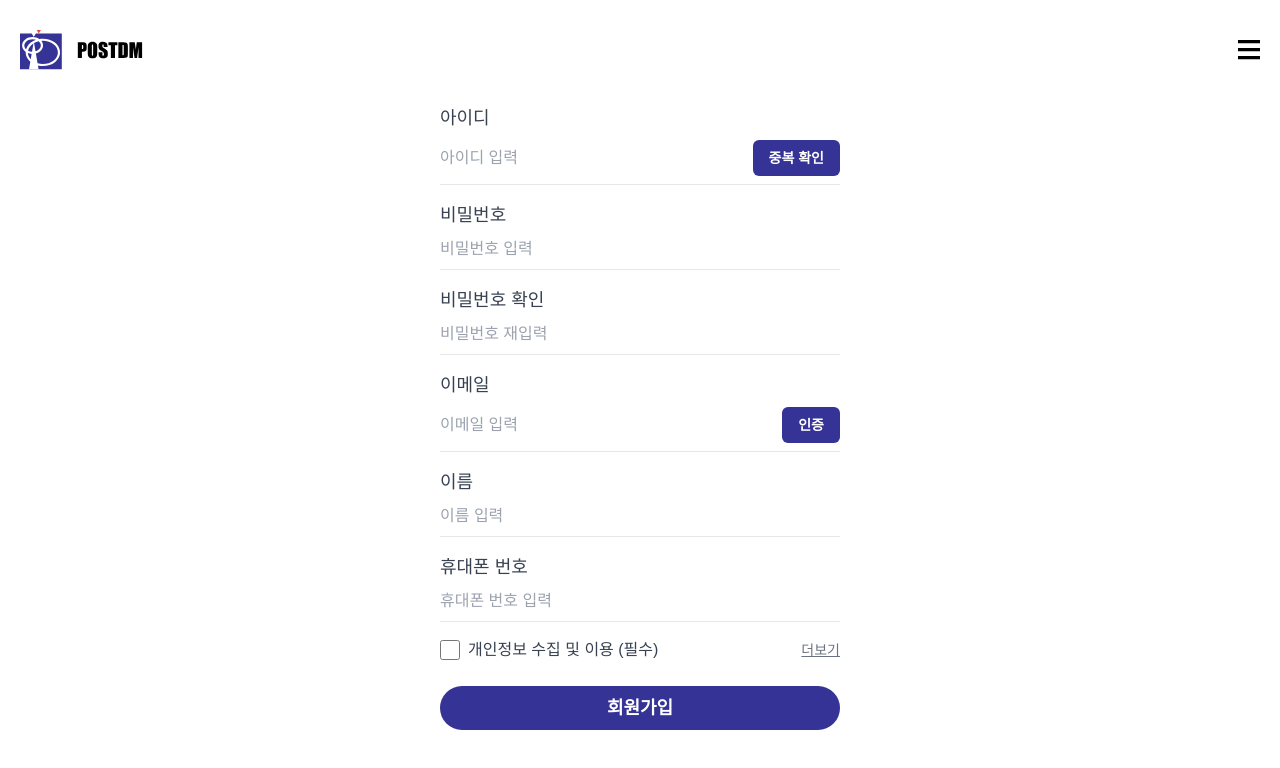
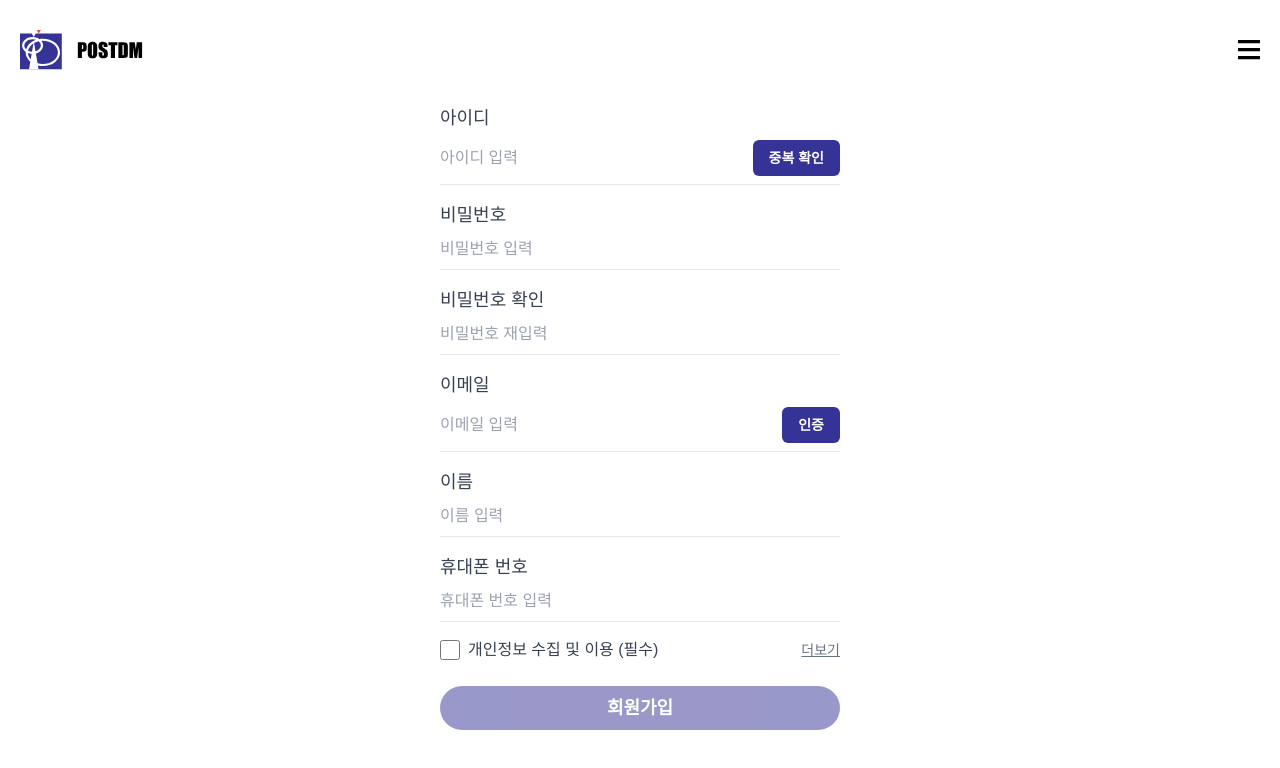
Before and after one commit to fullstack-dev-hub/postdm, a Next.js app in the folder frontend/: page /signup in a window 1280 px wide. Shown: the top 768 px of the page. Built offline with nearby package versions, Linux system fonts and the light colour scheme.

Commit message:
#22 feat: 정보미입력 시 회원가입 버튼 비활성화

```diff
--- a/frontend/src/app/signup/page.tsx
+++ b/frontend/src/app/signup/page.tsx
@@ -26,6 +26,7 @@ const Signup = () => {
   const [isVerificationSuccess, setIsVerificationSuccess] = useState<
     boolean | null
   >(null);
+  const [isPrivacyChecked, setIsPrivacyChecked] = useState(false);
 
   const handleCheckUsername = () => {
     // 아이디 중복 확인 -> 추후 서버 연동
@@ -56,6 +57,19 @@ const Signup = () => {
     // 인증번호 확인 -> 추후 서버 연동
     setIsVerificationSuccess(verificationCode === "123456");
   };
+
+  const isSignupDisabled =
+    !username ||
+    !password ||
+    !confirmPassword ||
+    !email ||
+    !name ||
+    !phone ||
+    !isPrivacyChecked ||
+    isUsernameAvailable === false ||
+    isEmailAvailable === false ||
+    !isPasswordValid ||
+    !isPasswordMatch;
 
   return (
     <div className="max-w-md mx-auto p-6 mt-6">
@@ -141,9 +155,16 @@ const Signup = () => {
         onChange={(e) => setPhone(e.target.value.replace(/\D/g, ""))}
       />
 
-      <PrivacyAgreement />
+      <PrivacyAgreement
+        isChecked={isPrivacyChecked}
+        setIsChecked={setIsPrivacyChecked}
+      />
 
-      <PrimaryButton text="회원가입" onClick={() => alert("회원가입 완료")} />
+      <PrimaryButton
+        text="회원가입"
+        onClick={() => alert("회원가입 완료")}
+        disabled={isSignupDisabled}
+      />
     </div>
   );
 };
--- a/frontend/src/components/signup/PrivacyAgreement.tsx
+++ b/frontend/src/components/signup/PrivacyAgreement.tsx
@@ -3,13 +3,16 @@
 import { useState } from "react";
 import { privacyPolicy } from "@/data/terms";
 
-const PrivacyAgreement = () => {
-  const [isPrivacyChecked, setIsPrivacyChecked] = useState(false);
+interface PrivacyAgreementProps {
+  isChecked: boolean;
+  setIsChecked: (checked: boolean) => void;
+}
+
+const PrivacyAgreement = ({
+  isChecked,
+  setIsChecked,
+}: PrivacyAgreementProps) => {
   const [isModalOpen, setIsModalOpen] = useState(false);
-
-  const handlePrivacyCheck = () => {
-    setIsPrivacyChecked((prev) => !prev);
-  };
 
   const toggleModal = () => {
     setIsModalOpen((prev) => !prev);
@@ -21,8 +24,8 @@ const PrivacyAgreement = () => {
         <input
           type="checkbox"
           id="privacyCheck"
-          checked={isPrivacyChecked}
-          onChange={handlePrivacyCheck}
+          checked={isChecked}
+          onChange={() => setIsChecked(!isChecked)}
           className="w-5 h-5 text-primary border-gray-300 rounded cursor-pointer"
         />
         <label htmlFor="privacyCheck" className="ml-2 text-gray-700">
```
